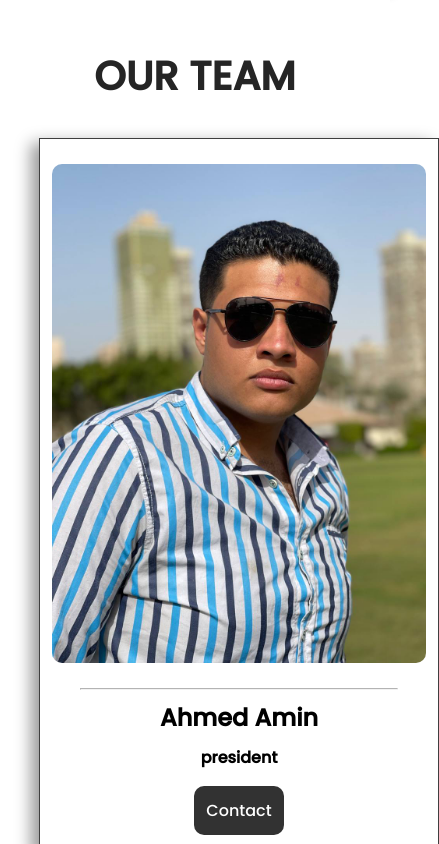
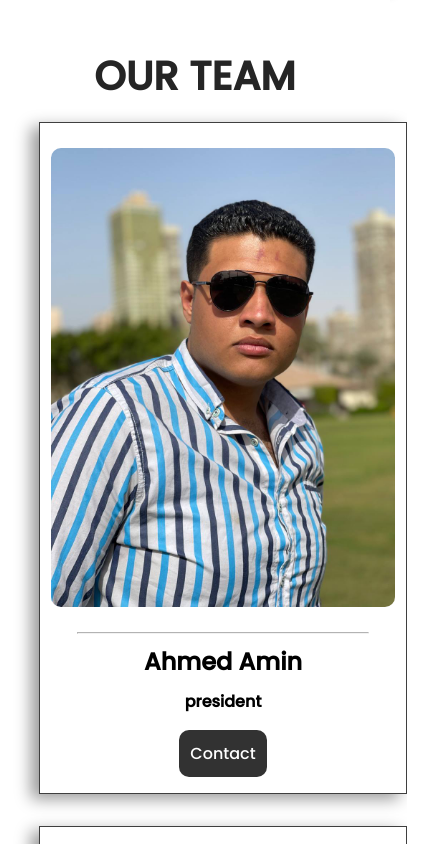
Before and after one commit to ahmedamin20/Maldives.darkmode, a plain HTML site: page index.html in a window 390 px wide. Shown: the part 860-1704 px from the top of the page, 439 px wide, since content can reach past the window. Drawn offline with nearby package versions, Linux system fonts and the light colour scheme.

Commit message:
Add files via upload

```diff
--- a/style.css
+++ b/style.css
@@ -197,8 +197,8 @@ list-style: none;
         justify-content: space-between;
     }
     div.main-photos div.box{
-        width: 25rem;
-        margin: 2rem auto;
+        width: 23rem;
+        margin: 1rem auto;
     }
     article{
         text-align:start;
```
